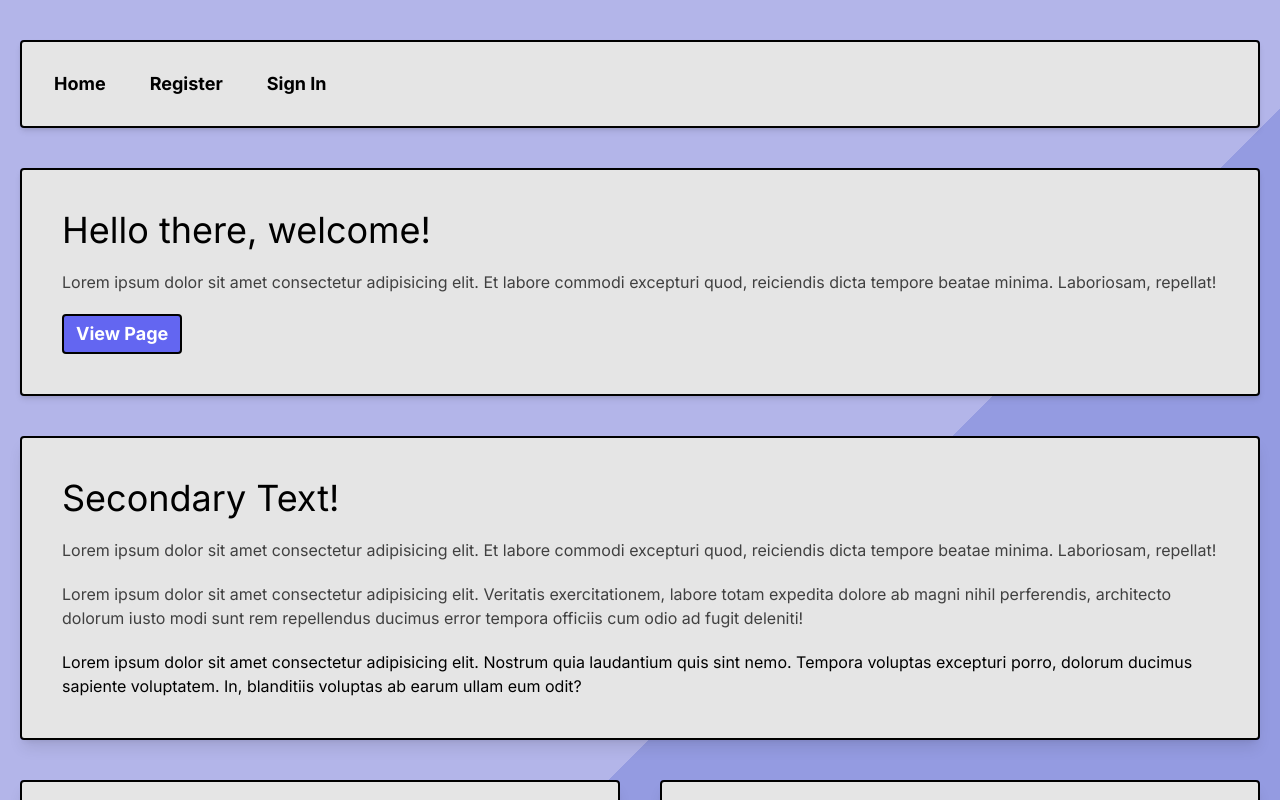
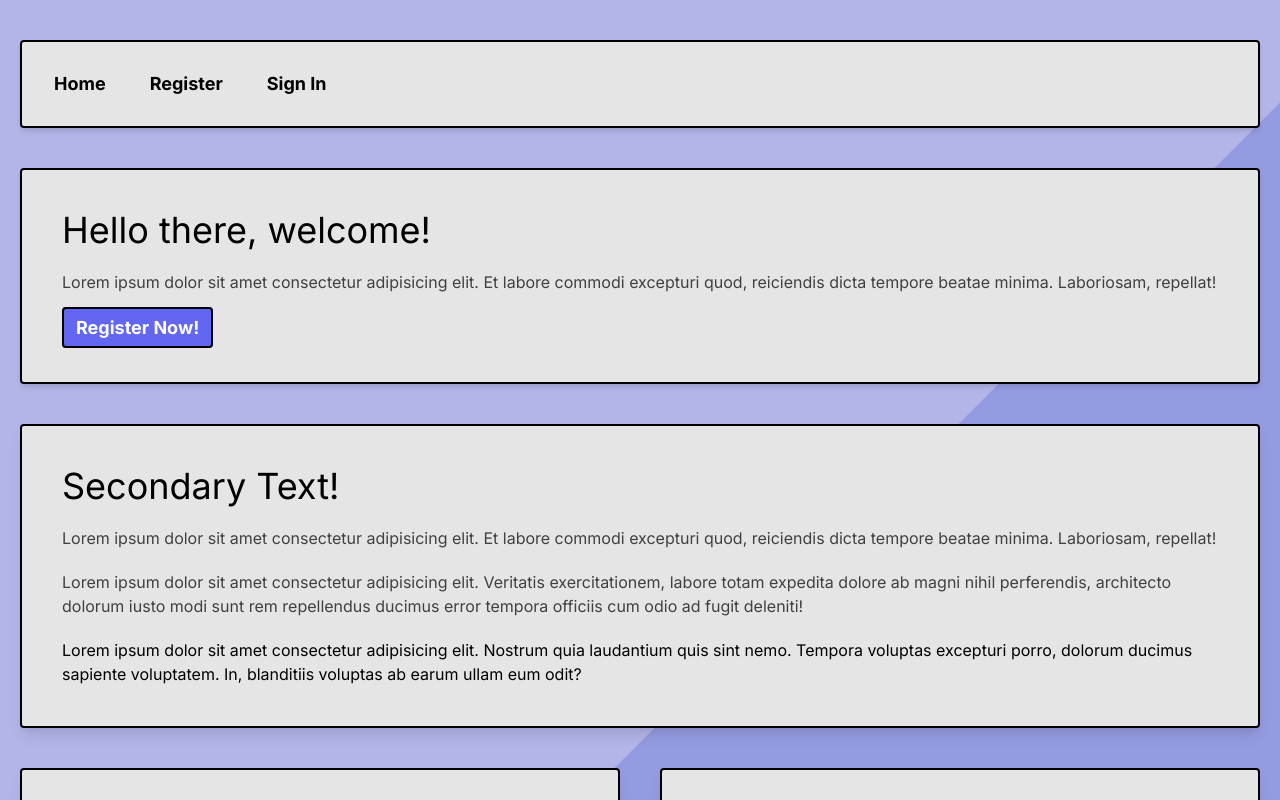
Before and after one commit to matteogiampaolo21/nextjs-blog, a Next.js app: page / in a window 1280 px wide. Shown: the top 800 px of the page. Built offline with nearby package versions, Linux system fonts and the light colour scheme; no server answers.

Commit message:
added small change to button on home page

```diff
--- a/src/app/page.js
+++ b/src/app/page.js
@@ -1,13 +1,13 @@
 import { metadata } from "./layout";
-
+import Link from "next/link";
 export default function Home() {
   metadata.title = "Home"
   return (
     <main className='xl:w-1280 lg:w-1024 md:w-768 sm:w-640 w-320 mx-auto mb-10'>
       <article className='bg-neutral-200 border-2 text-black border-black w-full  mx-auto p-10 rounded shadow-md mt-10'>
         <h1 className='text-4xl mb-5'>Hello there, welcome!</h1>
-        <p className="text-neutral-700">Lorem ipsum dolor sit amet consectetur adipisicing elit. Et labore commodi excepturi quod, reiciendis dicta tempore beatae minima. Laboriosam, repellat!</p>
-        <button className='bg-indigo-500 text-white font-bold border-black border-2 px-3 py-1 text-lg rounded mt-5 hover:bg-indigo-600 duration-300'>View Page</button>
+        <p className="text-neutral-700 mb-5">Lorem ipsum dolor sit amet consectetur adipisicing elit. Et labore commodi excepturi quod, reiciendis dicta tempore beatae minima. Laboriosam, repellat!</p>
+        <Link href={'/register'} className={'bg-indigo-500 text-white font-bold focus:bg-indigo-300 focus:text-neutral-800 border-black border-2 px-3 py-2 text-lg rounded mt-5 hover:bg-indigo-600 duration-300'}>Register Now!</Link>
       </article>
 
       <section className='grid grid-cols-2 gap-10 mx-auto mt-10 xl:w-1280'>
```
